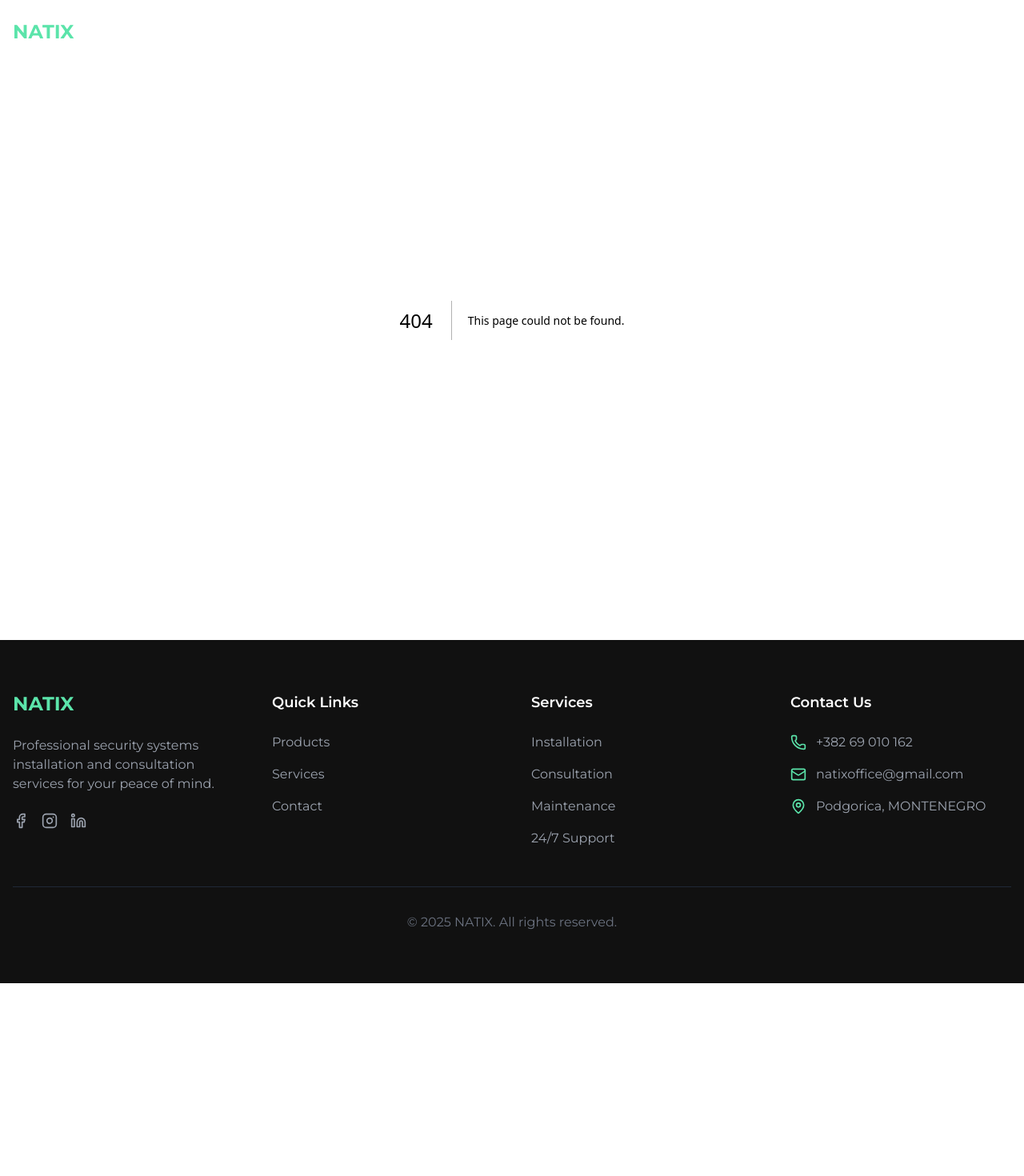
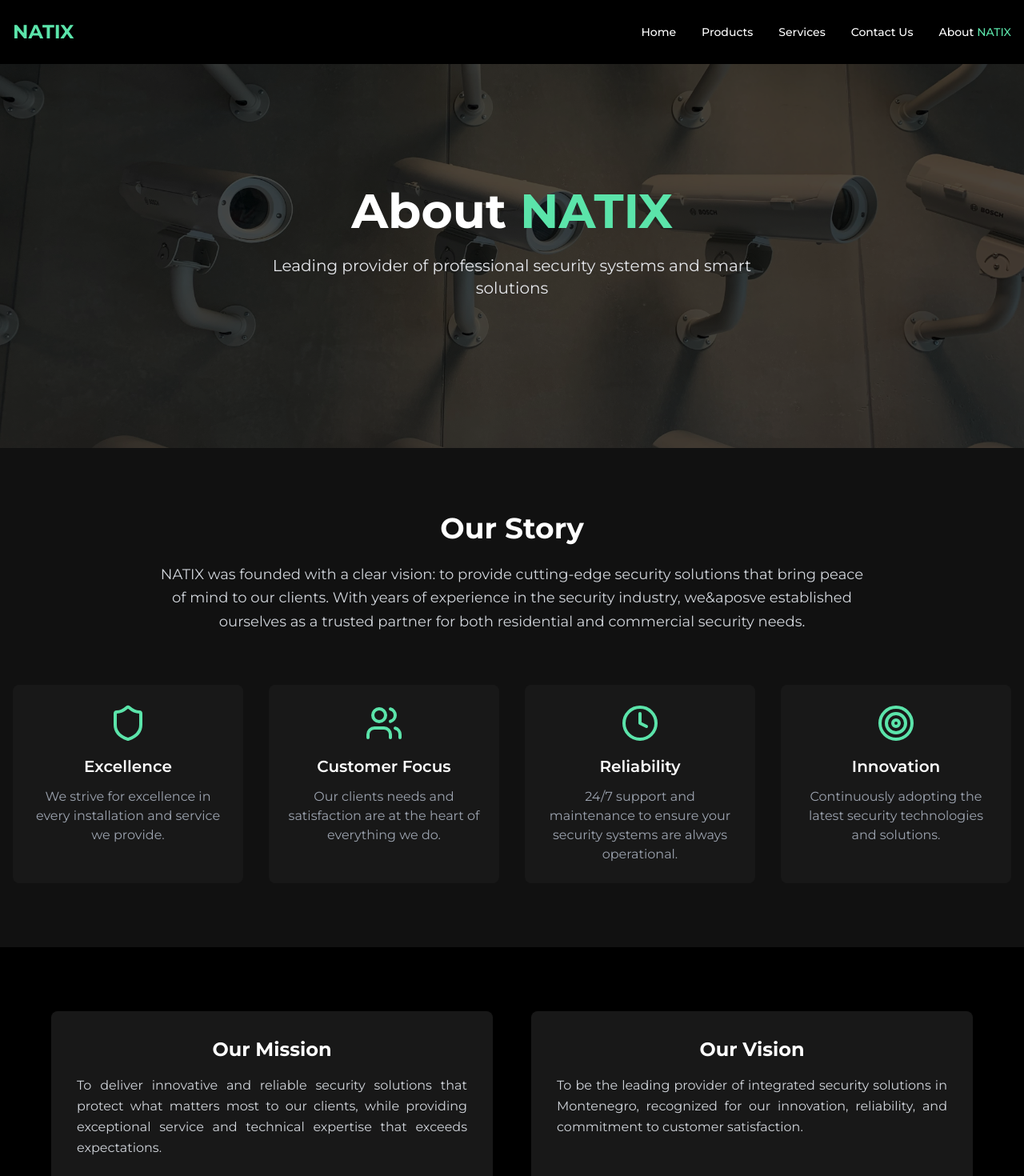
Before and after one commit to Tamara1608/natix1.2, a Next.js app: page /about in a window 1280 px wide. Before the commit this address had no page. Shown: the top 1470 px of the page at 80% size. Before the commit the page ends 1229 px from the top, so only its background shows below. Built offline with nearby package versions, Linux system fonts and the light colour scheme.

Commit message:
Adding about us

```diff
--- /dev/null
+++ b/app/about/page.tsx
@@ -0,0 +1,136 @@
+'use client';
+
+import Image from 'next/image';
+import { motion } from 'framer-motion';
+import { Shield, Users, Clock, Target } from 'lucide-react';
+
+export default function About() {
+  return (
+    <div className="min-h-screen pt-20 bg-black">
+      {/* Hero Section */}
+      <section className="relative h-[60vh] flex items-center justify-center overflow-hidden">
+        <div className="absolute inset-0 z-0">
+          <Image
+            src="/images/background/option3.jpg"
+            alt="About NATIX"
+            fill
+            className="object-cover"
+            priority
+          />
+          <div className="absolute inset-0 bg-black/70" />
+        </div>
+
+        <div className="container mx-auto px-4 z-10 text-center">
+          <motion.h1
+            initial={{ opacity: 0, y: 20 }}
+            animate={{ opacity: 1, y: 0 }}
+            transition={{ duration: 0.8 }}
+            className="text-4xl md:text-6xl font-bold text-white mb-6"
+          >
+            About <span className="text-mint">NATIX</span>
+          </motion.h1>
+          <motion.p
+            initial={{ opacity: 0, y: 20 }}
+            animate={{ opacity: 1, y: 0 }}
+            transition={{ duration: 0.8, delay: 0.2 }}
+            className="text-xl text-gray-200 mb-8 max-w-2xl mx-auto"
+          >
+            Leading provider of professional security systems and smart solutions
+          </motion.p>
+        </div>
+      </section>
+
+      {/* Company Overview */}
+      <section className="py-20 bg-[#111111]">
+        <div className="container mx-auto px-4">
+          <div className="max-w-4xl mx-auto">
+            <motion.div
+              initial={{ opacity: 0, y: 20 }}
+              whileInView={{ opacity: 1, y: 0 }}
+              transition={{ duration: 0.5 }}
+              viewport={{ once: true }}
+              className="text-center mb-16"
+            >
+              <h2 className="text-3xl md:text-4xl font-bold text-white mb-6">Our Story</h2>
+              <p className="text-gray-300 text-lg leading-relaxed">
+                NATIX was founded with a clear vision: to provide cutting-edge security solutions that bring peace of mind to our clients. With years of experience in the security industry, we&aposve established ourselves as a trusted partner for both residential and commercial security needs.
+              </p>
+            </motion.div>
+          </div>
+
+          {/* Values */}
+          <div className="grid grid-cols-1 md:grid-cols-2 lg:grid-cols-4 gap-8 mt-16">
+            {[
+              {
+                icon: Shield,
+                title: 'Excellence',
+                description: 'We strive for excellence in every installation and service we provide.',
+              },
+              {
+                icon: Users,
+                title: 'Customer Focus',
+                description: 'Our clients needs and satisfaction are at the heart of everything we do.',
+              },
+              {
+                icon: Clock,
+                title: 'Reliability',
+                description: '24/7 support and maintenance to ensure your security systems are always operational.',
+              },
+              {
+                icon: Target,
+                title: 'Innovation',
+                description: 'Continuously adopting the latest security technologies and solutions.',
+              },
+            ].map((value, index) => (
+              <motion.div
+                key={index}
+                initial={{ opacity: 0, y: 20 }}
+                whileInView={{ opacity: 1, y: 0 }}
+                transition={{ duration: 0.5, delay: index * 0.1 }}
+                viewport={{ once: true }}
+                className="bg-[#181818] p-6 rounded-lg text-center"
+              >
+                <value.icon className="w-12 h-12 text-mint mx-auto mb-4" />
+                <h3 className="text-xl font-semibold text-white mb-3">{value.title}</h3>
+                <p className="text-gray-400">{value.description}</p>
+              </motion.div>
+            ))}
+          </div>
+        </div>
+      </section>
+
+      {/* Mission & Vision */}
+      <section className="py-20 bg-black">
+        <div className="container mx-auto px-4">
+          <div className="grid grid-cols-1 md:grid-cols-2 gap-12 max-w-6xl mx-auto">
+            <motion.div
+              initial={{ opacity: 0, x: -20 }}
+              whileInView={{ opacity: 1, x: 0 }}
+              transition={{ duration: 0.5 }}
+              viewport={{ once: true }}
+              className="bg-[#181818] p-8 rounded-lg"
+            >
+              <h3 className="text-2xl font-bold text-white mb-4 text-center">Our Mission</h3>
+              <p className="text-gray-300 leading-relaxed text-justify">
+                To deliver innovative and reliable security solutions that protect what matters most to our clients, while providing exceptional service and technical expertise that exceeds expectations.
+              </p>
+            </motion.div>
+
+            <motion.div
+              initial={{ opacity: 0, x: 20 }}
+              whileInView={{ opacity: 1, x: 0 }}
+              transition={{ duration: 0.5 }}
+              viewport={{ once: true }}
+              className="bg-[#181818] p-8 rounded-lg"
+            >
+              <h3 className="text-2xl font-bold text-white mb-4 text-center">Our Vision</h3>
+              <p className="text-gray-300 leading-relaxed text-justify">
+                To be the leading provider of integrated security solutions in Montenegro, recognized for our innovation, reliability, and commitment to customer satisfaction.
+              </p>
+            </motion.div>
+          </div>
+        </div>
+      </section>
+    </div>
+  );
+}
--- a/components/layout/Footer.tsx
+++ b/components/layout/Footer.tsx
@@ -15,13 +15,13 @@ const Footer = () => {
               Professional security systems installation and consultation services for your peace of mind.
             </p>
             <div className="flex space-x-4">
-              <Link href="https://facebook.com" className="text-gray-400 hover:text-mint transition-colors">
+              <Link href="https://facebook.com" target="_blank" rel="noopener noreferrer" className="text-gray-400 hover:text-mint transition-colors">
                 <FacebookIcon size={20} />
               </Link>
-              <Link href="https://www.instagram.com/natix_doo?utm_source=ig_web_button_share_sheet&igsh=ZDNlZDc0MzIxNw==" className="text-gray-400 hover:text-mint transition-colors">
+              <Link href="https://www.instagram.com/natix_doo?utm_source=ig_web_button_share_sheet&igsh=ZDNlZDc0MzIxNw==" target="_blank" rel="noopener noreferrer" className="text-gray-400 hover:text-mint transition-colors">
                 <Instagram size={20} />
               </Link>
-              <Link href="https://linkedin.com" className="text-gray-400 hover:text-mint transition-colors">
+              <Link href="https://linkedin.com" target="_blank" rel="noopener noreferrer" className="text-gray-400 hover:text-mint transition-colors">
                 <Linkedin size={20} />
               </Link>
             </div>
@@ -43,7 +43,12 @@ const Footer = () => {
               </li>
               <li>
                 <Link href="/#contact" className="text-gray-400 hover:text-mint transition-colors">
-                  Contact
+                  Contact Us
+                </Link>
+              </li>
+              <li>
+                <Link href="/about" className="text-gray-400 hover:text-mint transition-colors">
+                  About <span className="text-mint">NATIX</span>
                 </Link>
               </li>
             </ul>
--- a/components/layout/Header.tsx
+++ b/components/layout/Header.tsx
@@ -27,7 +27,8 @@ const Header = () => {
     { href: '/#home', label: 'Home' },
     { href: '/products', label: 'Products' },
     { href: '/services', label: 'Services' },
-    { href: '/#contact', label: 'Contact' },
+    { href: '/#contact', label: 'Contact Us' },
+    { href: '/about', label: (<>About <span className="text-mint">NATIX</span></>)},
   ];
 
   const handleNavigation = (e: React.MouseEvent<HTMLAnchorElement>, href: string) => {
@@ -41,14 +42,14 @@ const Header = () => {
         setTimeout(() => {
           const element = document.querySelector(href.substring(1));
           if (element) {
-            element.scrollIntoView({ behavior: 'smooth' });
+            element.scrollIntoView({ behavior: "smooth", block: "center" });
           }
         }, 100);
       } else {
         // If we're already on the home page, just scroll
         const element = document.querySelector(href.substring(1));
         if (element) {
-          element.scrollIntoView({ behavior: 'smooth' });
+          element.scrollIntoView({ behavior: "smooth", block: "center" });
         }
       }
     } else {
```
